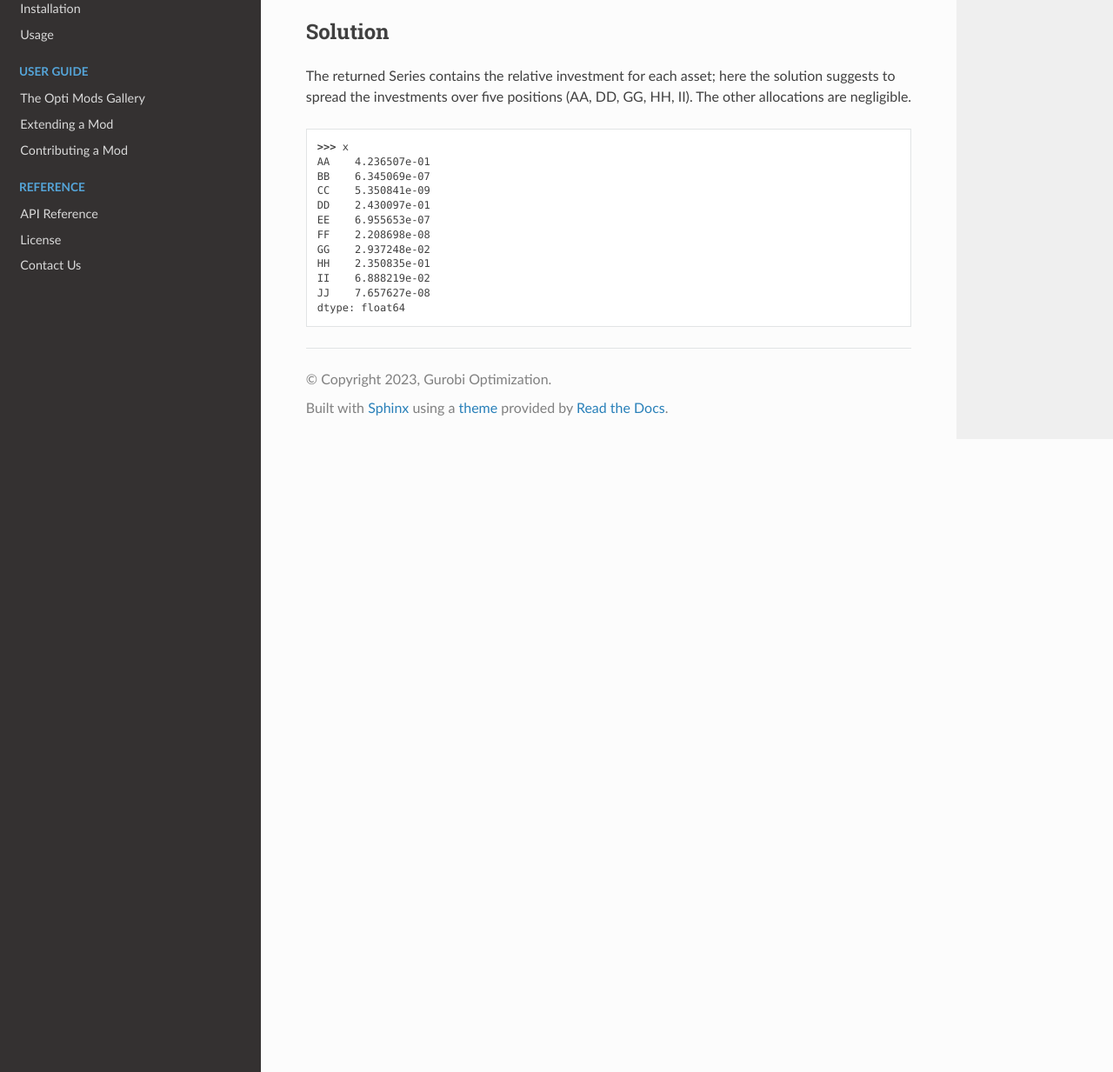
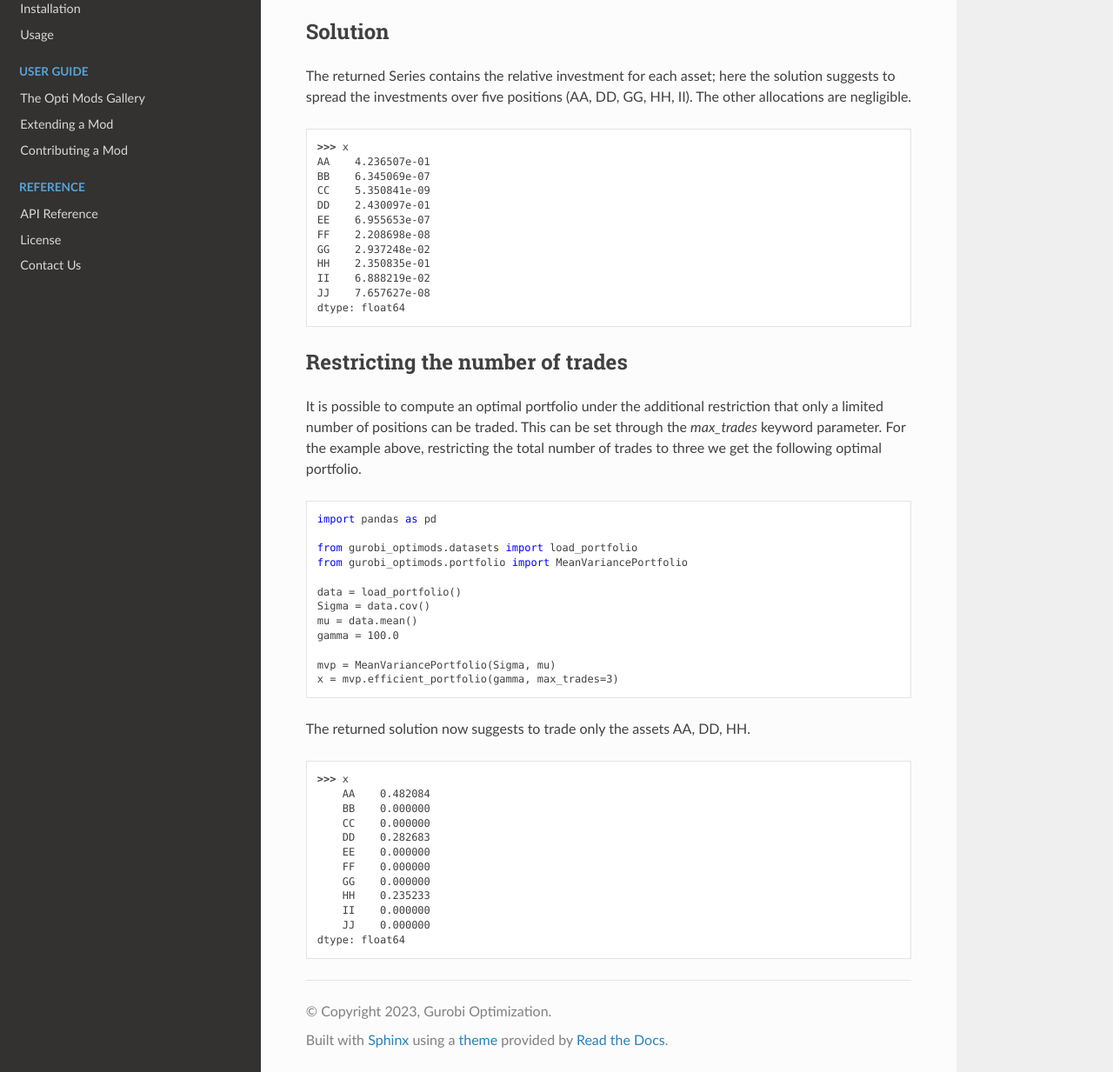
Before and after one commit to Gurobi/gurobi-optimods, a Sphinx documentation site: the page built from docs/source/mods/portfolio.rst, in a window 1280 px wide and 1400 px high, scrolled down 1533 px, cut to the strip 167-1400 px from the top of the window. Shown: the whole strip at 87% size. Built offline with Sphinx 7.4.7 and the Read the Docs theme 2.0.0, drawn with Linux system fonts in a browser that asks for light colours.

Commit message:
Doc and doc test for max_trades

```diff
--- a/docs/source/mods/portfolio.rst
+++ b/docs/source/mods/portfolio.rst
@@ -178,3 +178,54 @@ here the solution suggests to spread the investments over five positions
     II    6.888219e-02
     JJ    7.657627e-08
     dtype: float64
+
+
+Restricting the number of trades
+--------------------------------
+
+It is possible to compute an optimal portfolio under the additional restriction
+that only a limited number of positions can be traded.  This can be set through
+the `max_trades` keyword parameter.  For the example above, restricting the
+total number of trades to three we get the following optimal portfolio.
+
+.. testcode:: mod
+
+    import pandas as pd
+
+    from gurobi_optimods.datasets import load_portfolio
+    from gurobi_optimods.portfolio import MeanVariancePortfolio
+
+    data = load_portfolio()
+    Sigma = data.cov()
+    mu = data.mean()
+    gamma = 100.0
+
+    mvp = MeanVariancePortfolio(Sigma, mu)
+    x = mvp.efficient_portfolio(gamma, max_trades=3)
+
+.. testoutput:: mod
+    :hide:
+
+    ...
+    Optimize a model with 12 rows, 20 columns and 40 nonzeros
+    ...
+    Model has 55 quadratic objective terms
+    ...
+
+The returned solution now suggests to trade only the assets AA, DD, HH.
+
+.. doctest:: mod
+    :options: +NORMALIZE_WHITESPACE
+
+    >>> x
+	AA    0.482084
+	BB    0.000000
+	CC    0.000000
+	DD    0.282683
+	EE    0.000000
+	FF    0.000000
+	GG    0.000000
+	HH    0.235233
+	II    0.000000
+	JJ    0.000000
+    dtype: float64
```
